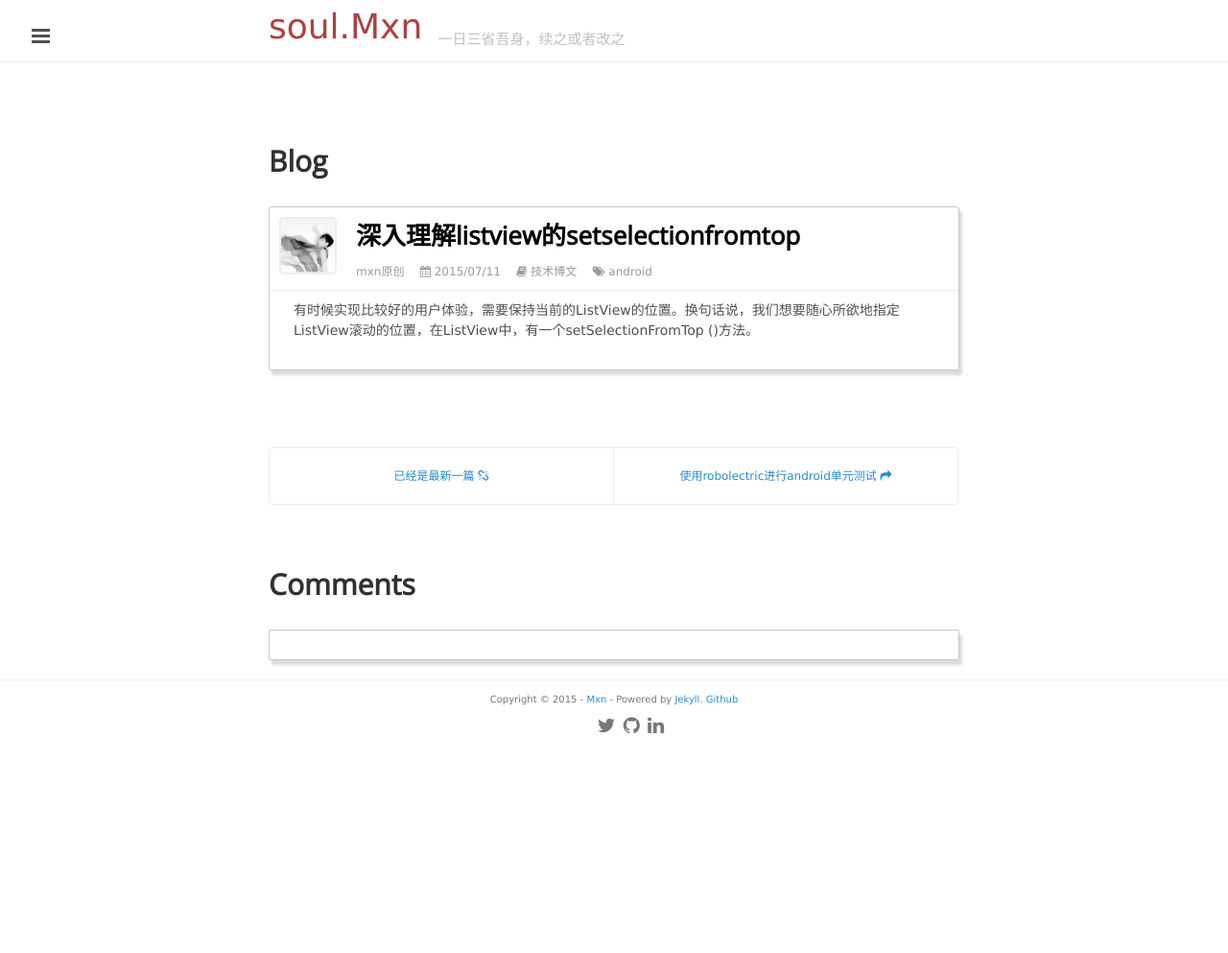
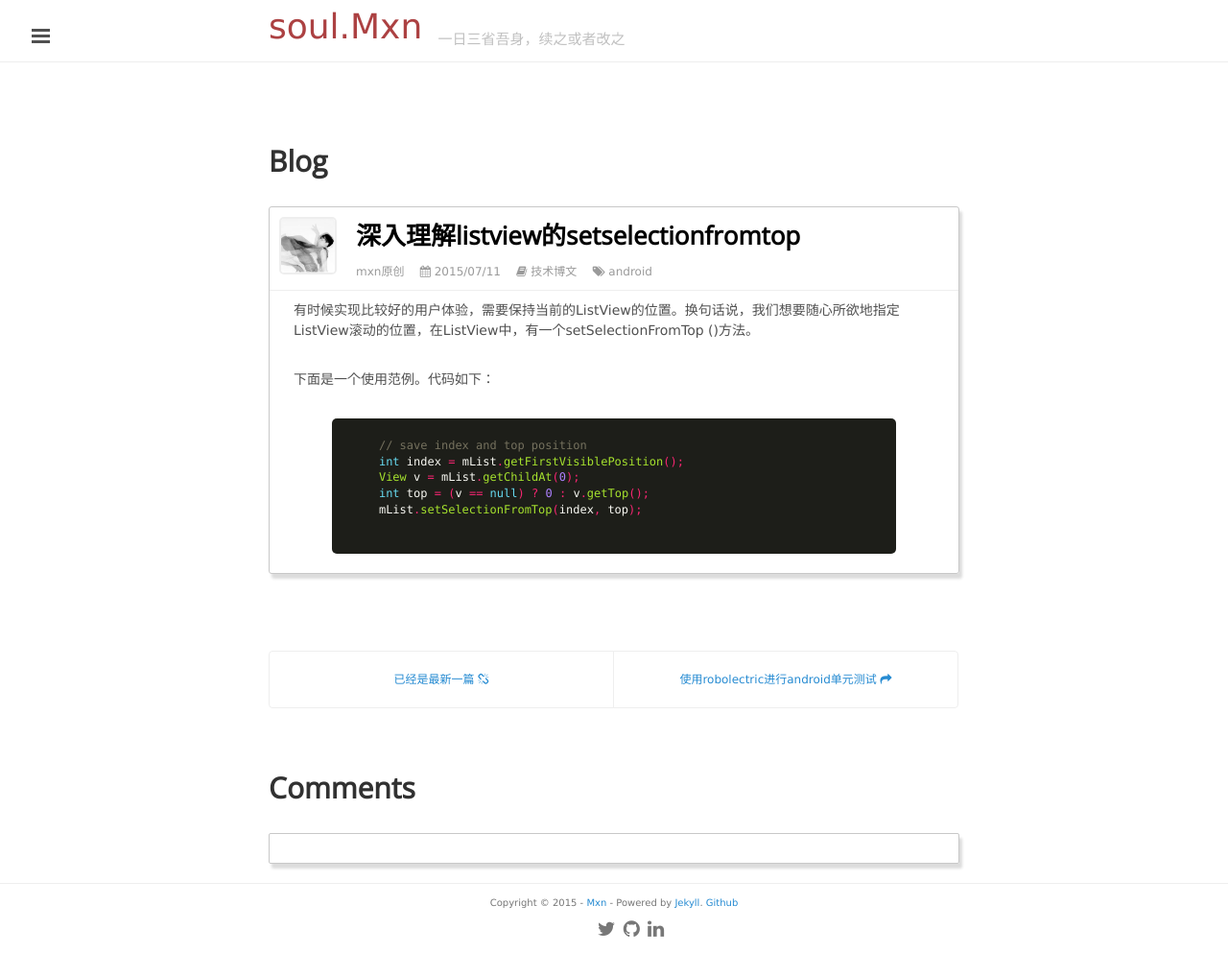
Before and after one commit to mxn21/mxn21.github.io, a Jekyll site: the page built from _posts/2015-7-11-深入理解listView的setSelectionFromTop.md, in a window 1280 px wide. Shown: the whole page at 96% size. Built offline with Jekyll 4.4.1, drawn with Linux system fonts in a browser that asks for light colours; Markdown is read by kramdown in place of the engine named in the settings; comment, search, counter and statistics services are not loaded; before the commit the page ends 900 px from its top, so only the background shows below that.

Commit message:
12312
1231232

```diff
--- a/_posts/2015-7-11-深入理解listView的setSelectionFromTop.md
+++ b/_posts/2015-7-11-深入理解listView的setSelectionFromTop.md
@@ -8,3 +8,13 @@
 
 有时候实现比较好的用户体验，需要保持当前的ListView的位置。换句话说，我们想要随心所欲地指定ListView滚动的位置，在ListView中，有一个setSelectionFromTop
 ()方法。
+
+下面是一个使用范例。代码如下：
+
+    {% highlight java  %}
+    // save index and top position
+    int index = mList.getFirstVisiblePosition();
+    View v = mList.getChildAt(0);
+    int top = (v == null) ? 0 : v.getTop();
+    mList.setSelectionFromTop(index, top);
+    {% endhighlight %}
```
